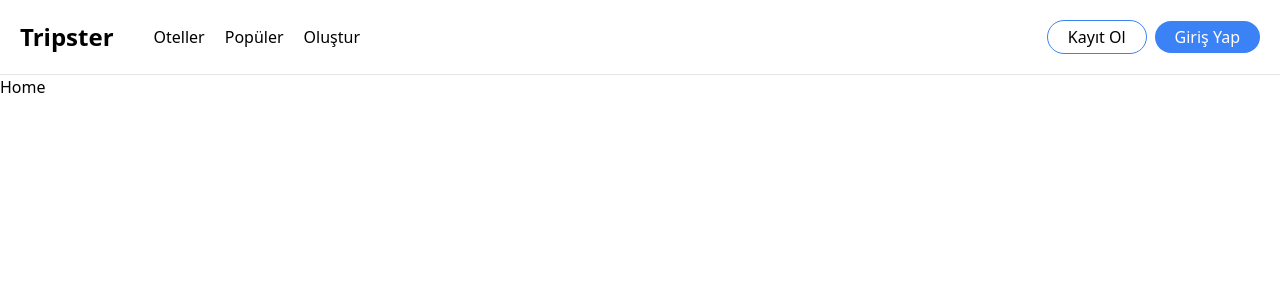
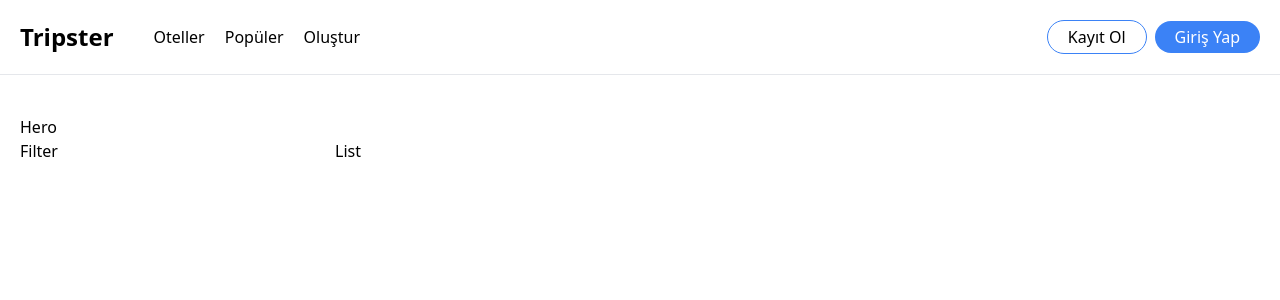
Before and after one commit to emreertugrl/TQ_Hotels_App, a React (Vite) app in the folder frontend/: page / in a window 1280 px wide. Shown: the top 300 px of the page. Built offline with nearby package versions, Linux system fonts and the light colour scheme.

Commit message:
Home components render

```diff
--- /dev/null
+++ b/frontend/src/pages/home/Filter.tsx
@@ -0,0 +1,5 @@
+const Filter = () => {
+  return <div>Filter</div>;
+};
+
+export default Filter;
--- /dev/null
+++ b/frontend/src/pages/home/Hero.tsx
@@ -0,0 +1,5 @@
+const Hero = () => {
+  return <div>Hero</div>;
+};
+
+export default Hero;
--- /dev/null
+++ b/frontend/src/pages/home/List.tsx
@@ -0,0 +1,5 @@
+const List = () => {
+  return <div>List</div>;
+};
+
+export default List;
--- a/frontend/src/pages/home/index.tsx
+++ b/frontend/src/pages/home/index.tsx
@@ -1,5 +1,19 @@
+import Container from "../../components/container";
+import Filter from "./Filter";
+import Hero from "./Hero";
+import List from "./List";
+
 const Home = () => {
-  return <div>Home</div>;
+  return (
+    <Container design="my-5">
+      <Hero />
+
+      <div className="grid grid-cols-1 lg:grid-cols-4 max-lg:mt-10 gap-5">
+        <Filter />
+        <List />
+      </div>
+    </Container>
+  );
 };
 
 export default Home;
```
